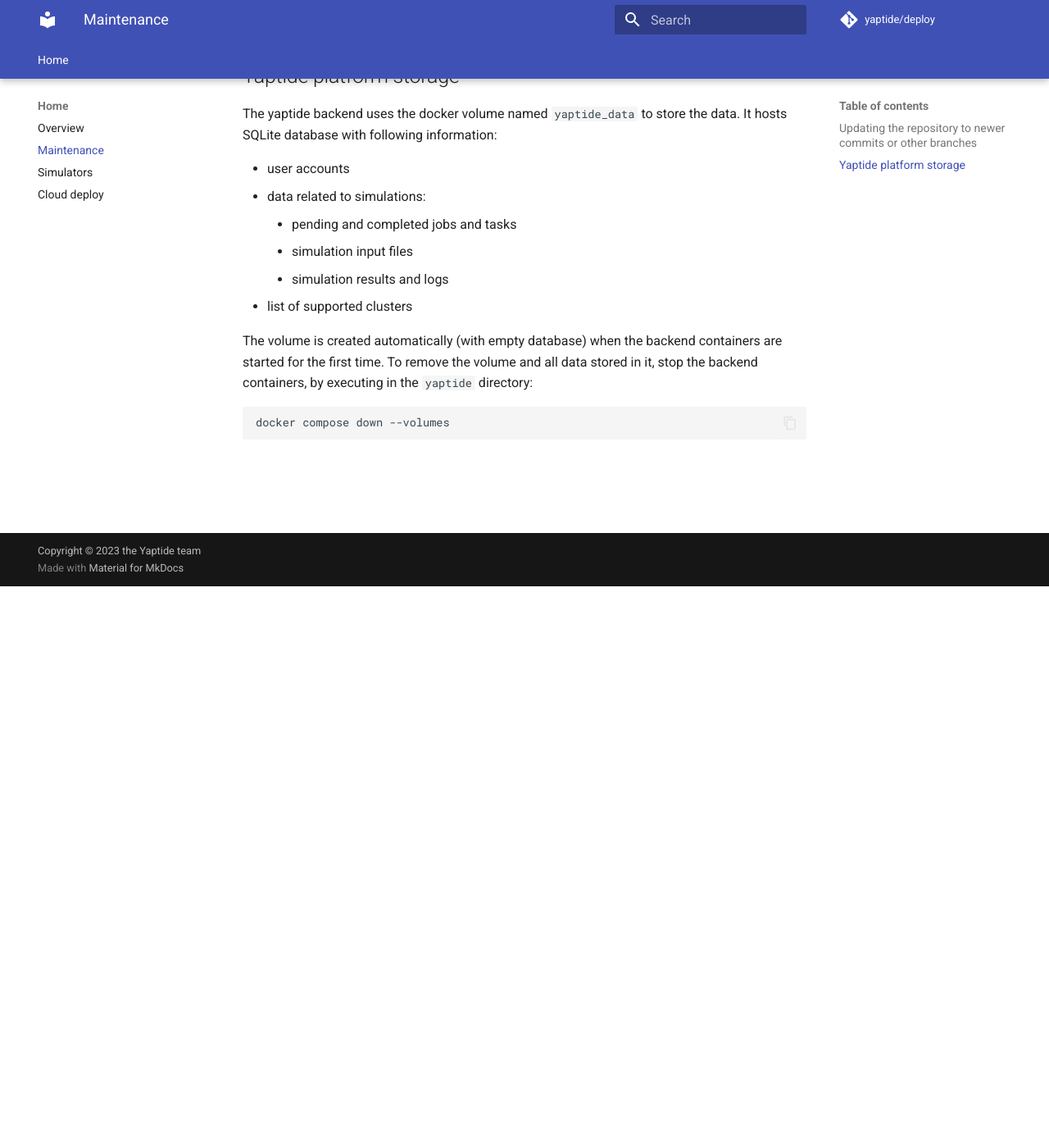
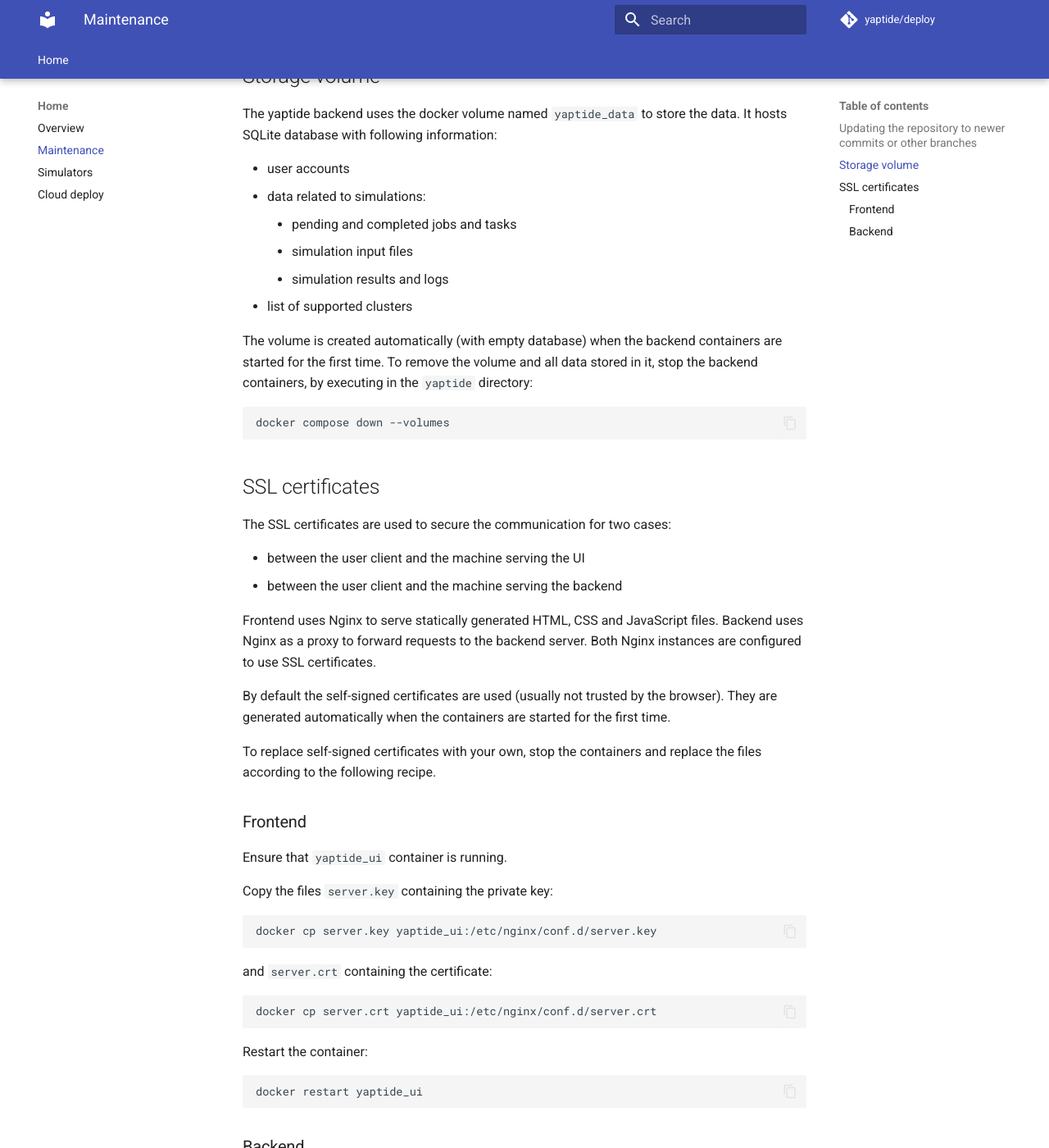
Before and after one commit to yaptide/deploy, an MkDocs documentation site: the page built from docs/maintenance.md, in a window 1280 px wide and 1400 px high, scrolled down 685 px. Shown: the whole window at 82% size. Built offline with MkDocs 1.6.1 and Material for MkDocs 9.7.7, drawn with Linux system fonts in a browser that asks for light colours; comment, search, counter and statistics services are not loaded; some of the changed text lies outside the part shown.

Commit message:
certificates

````diff
--- a/docs/maintenance.md
+++ b/docs/maintenance.md
@@ -30,7 +30,7 @@
 Note the `--build` flag. It is needed to rebuild the containers, as the source code has changed.
 
 
-## Yaptide platform storage
+## Storage volume
 
 The yaptide backend uses the docker volume named `yaptide_data` to store the data. It hosts SQLite database with following information:
 
@@ -47,3 +47,63 @@
 ```bash
 docker compose down --volumes
 ```
+
+## SSL certificates
+
+The SSL certificates are used to secure the communication for two cases:
+
+  * between the user client and the machine serving the UI
+  * between the user client and the machine serving the backend
+
+Frontend uses Nginx to serve statically generated HTML, CSS and JavaScript files.
+Backend uses Nginx as a proxy to forward requests to the backend server.
+Both Nginx instances are configured to use SSL certificates.
+
+By default the self-signed certificates are used (usually not trusted by the browser).
+They are generated automatically when the containers are started for the first time.
+
+To replace self-signed certificates with your own, stop the containers and replace the files according to the following recipe.
+
+### Frontend
+
+Ensure that `yaptide_ui` container is running.
+
+Copy the files `server.key` containing the private key:
+
+```bash
+docker cp server.key yaptide_ui:/etc/nginx/conf.d/server.key
+```
+
+and `server.crt` containing the certificate:
+
+```bash
+docker cp server.crt yaptide_ui:/etc/nginx/conf.d/server.crt
+```
+
+Restart the container:
+
+```bash
+docker restart yaptide_ui
+```
+
+### Backend
+
+Ensure that `yaptide_nginx` container is running.
+
+Copy the files `server.key` containing the private key:
+
+```bash
+docker cp server.key yaptide_nginx:/etc/nginx/conf.d/server.key
+```
+
+and `server.crt` containing the certificate:
+
+```bash
+docker cp server.crt yaptide_nginx:/etc/nginx/conf.d/server.crt
+```
+
+Restart the container:
+
+```bash
+docker restart yaptide_nginx
+```
````
